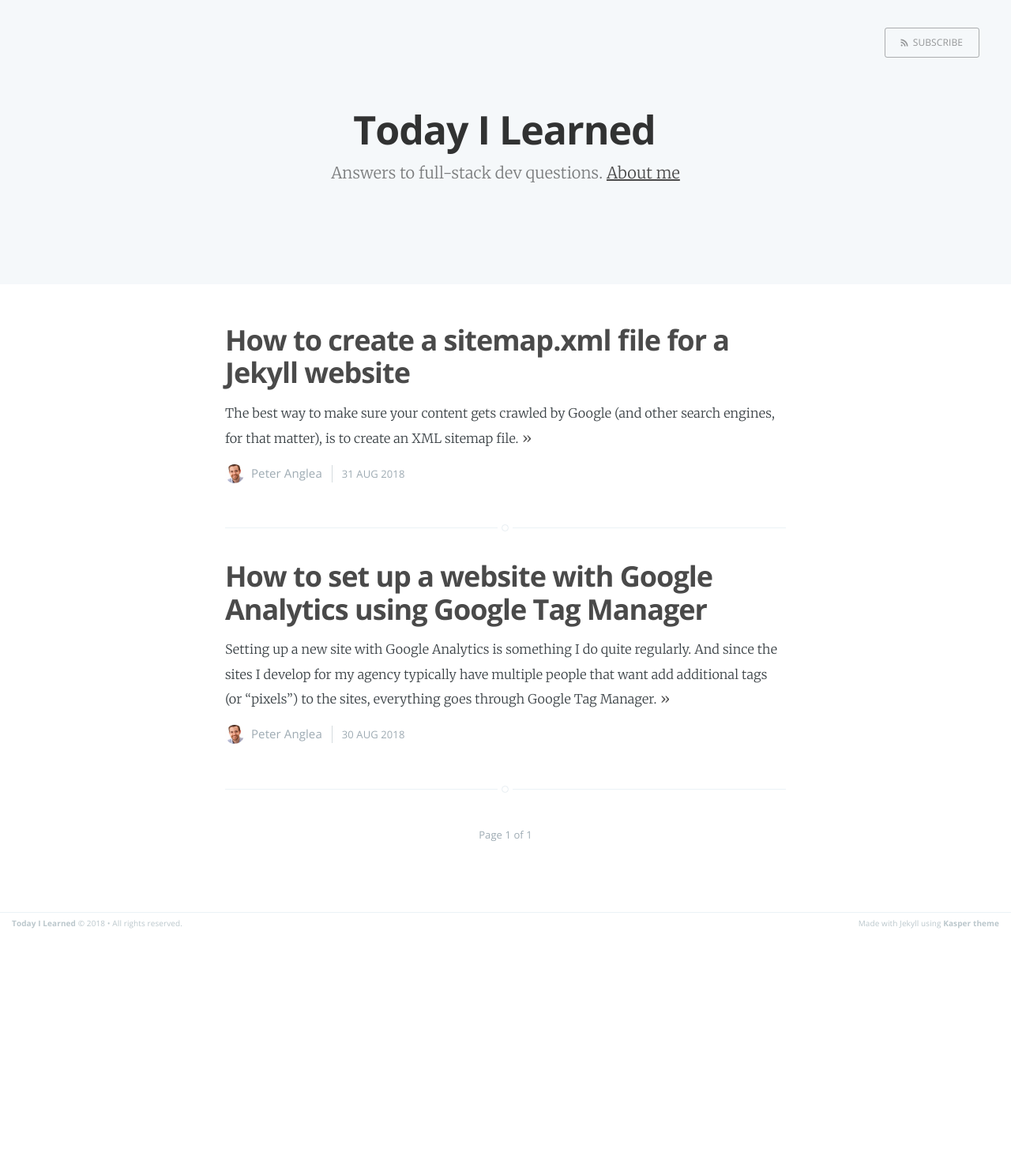
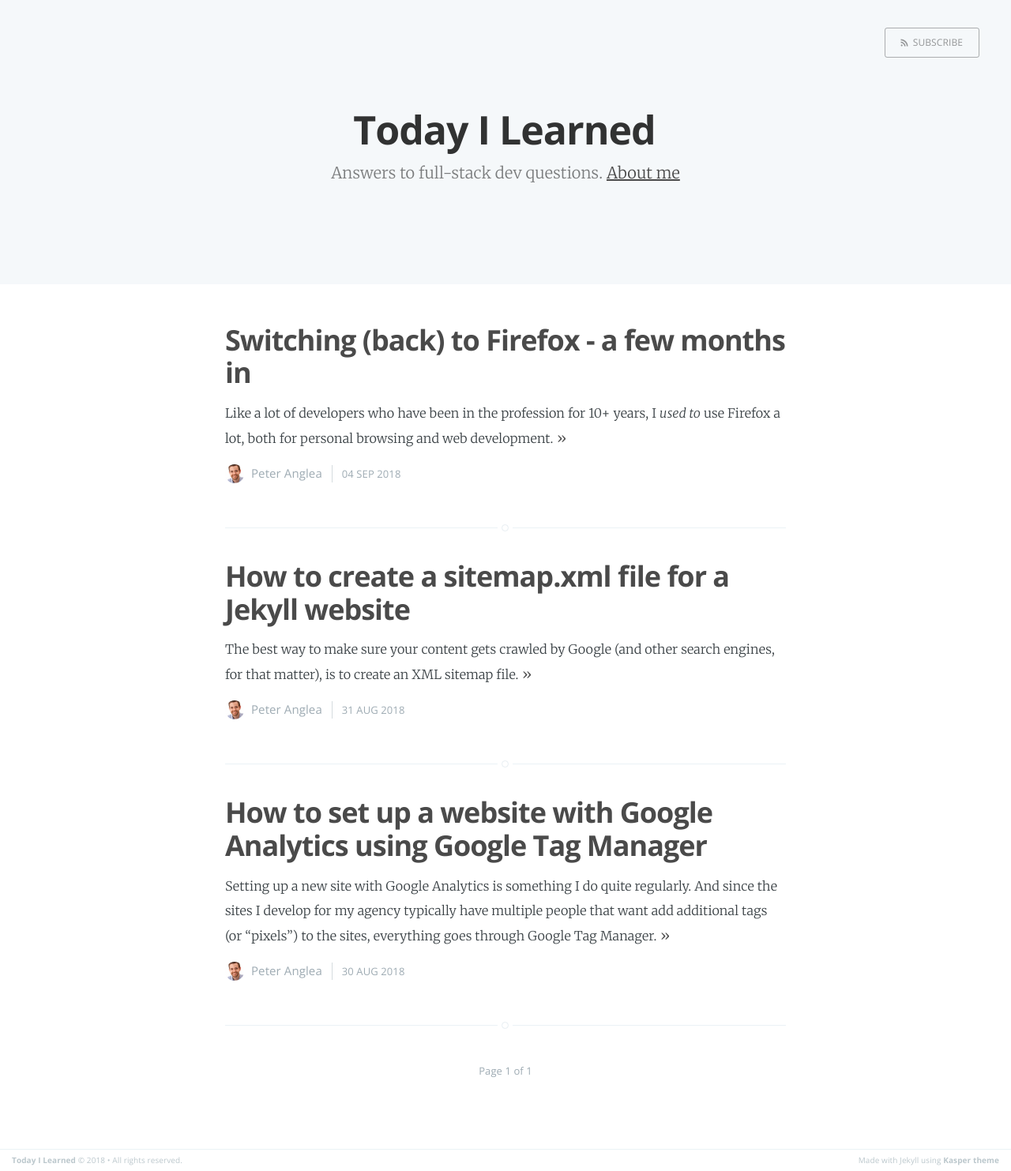
Before and after one commit to peteranglea/blog, a Jekyll site: the page built from index.html, in a window 1280 px wide. Shown: the whole page at 79% size. Built offline with Jekyll 4.4.1, drawn with Linux system fonts in a browser that asks for light colours; the list of posts is cut into pages by our own code; before the commit the page ends 1184 px from its top, so only the background shows below that; some of the changed lines change nothing that is shown.

Commit message:
New blog post - firefox

```diff
--- /dev/null
+++ b/_posts/2018-09-04-switching-back-to-firefox.md
@@ -0,0 +1,49 @@
+---
+layout: post
+title: Switching (back) to Firefox - a few months in
+description: I decided to try switching back to Firefox from Chrome as my primary development browser a few months ago. Here's how it's going.
+cover: https://res.cloudinary.com/peteranglea/image/upload/v1536065377/new222-21-1400x720.png
+tags:
+- Firefox
+- Chrome
+---
+
+Like a lot of developers who have been in the profession for 10+ years, I *used to* use Firefox a lot, both for personal browsing and web development.
+
+[I even have the t-shirt to prove it](https://twitter.com/peteranglea/status/1016723311735328768).
+
+But eventually my fanboy-ish love for Firefox was extinguished by Google Chrome and the numerous cutting-edge advantages it offered developers and other users alike in terms of speed, features, and web standards. Lately, though, there's been a shift in the development of these two browsers. Chrome is getting increasingly slower and more bloated, and Firefox is getting back to basics and the main features that made it great in the first place – speed and developer tools.
+
+If I had to pick two features that were most essential for me in a browser, it would be that: **speed and developer tools**.
+
+So, like many others in the web development community, I decided to give Firefox another shot. It's been a couple months now... here's how it's going.
+
+## Things I like
+
+**1. The SPEED!**
+Ohmigoodness, the speed. The new Firefox "Quantum" puts Firefox light years ahead of where it used to be and leaps and bounds faster than Chrome. It loads fast, the UI is fast, the web just loads faster – it's great.
+
+**2. Lower memory usage**
+Chrome is a bit of a memory hog. I currently have a slightly older Macbook Pro with only 8GB of ram. The fan is constantly running, and Chrome would invariably gobble up as many GB of ram as I had left at any given point.
+
+Now, my fan *still* runs a lot - but not nearly as much as before. The rest of my apps are not as bogged down as they were when there were running alongside Chrome.
+
+**3. Front-end tooling**
+Due to some great work and community-building by the like of [Jen Simmons](https://twitter.com/jensimmons), the front-end features have come a long way.
+
+The most distinctive tool is the CSS Grid Inspector. As I have been starting to incorporate more and more CSS grid into my front-end designs, having the ability to highlight the rows, columns, grid lines, and grid areas from the web inspector has been a huge help.
+
+![Firefox CSS Grid Inspector tool](http://res.cloudinary.com/peteranglea/image/upload/c_scale,e_shadow:40,w_1000/v1536067013/usf-css-grid.jpg)
+
+## Pain points
+
+As with any migration, it hasn't been without its pain points. Mostly that was just me getting used to the layout of tools and options and relearning how they work in Firefox compared to Chrome.
+
+1. Chrome had all my frequently visited URLs saved. Moving to Firefox was like a blank canvas in terms of browser history. I wish there was some way that Firefox could assume my browsing history from another browser and autocomplete my URLs better. After a few weeks to a month, I was back to normal.
+2. Firefox isn't quite as advanced as Chrome in terms of a few emerging web standards (although, to be fair, it's ahead in others). One of my new favorite APIs is the Web MIDI API. [Read my article on Smashing Magazine about that](https://www.smashingmagazine.com/2018/03/web-midi-api/). Go ahead, Firefox... make my dreams come true.
+3. Google Drive and associated apps (Docs, Slides) and other Google products I use frequently (Analytics) have some quirks with Firefox. At times I have reverted to Chrome to run a Slides presentation. That's probably on Google, not Firefox, but it's worth noting that I've been tripped up numerous times since I lean pretty heavily on some of those tools.
+4. I wish Firefox had better native PDF support. Instead of downloading and opening a PDF outside of Firefox everytime, I wish it opened up in a new tab like Chrome does. Maybe I'm doing it wrong... maybe there's a plugin... but right out of the box it's not what I wished for.
+
+These are admittedly very small quibbles. There were other small hurdles, but for the most part they feel too inconsequential to list here. It hasn't been all unicorns and rainbows since I made the switch, but nothing has exasperated me to the point of considering a switch back at this point.
+
+I'm all in on Firefox for the time being.
--- a/assets/css/screen.css
+++ b/assets/css/screen.css
@@ -528,7 +528,7 @@ ins iframe {
 }
 
 /* Put a semi-opaque radial gradient behind the icon to make it more visible
-   on photos which happen to have a light background. */
+   on photos which happen to have a light background.
 .home-template .main-header:after {
     display: block;
     content: " ";
@@ -543,7 +543,7 @@ ins iframe {
     background: -webkit-gradient(radial, center center, 0px, center center, 100%, color-stop(0%,rgba(0,0,0,0.15)), color-stop(70%,rgba(0,0,0,0)), color-stop(100%,rgba(0,0,0,0)));
     background: -webkit-radial-gradient(center, ellipse cover,  rgba(0,0,0,0.15) 0%,rgba(0,0,0,0) 70%,rgba(0,0,0,0) 100%);
     background: radial-gradient(ellipse at center,  rgba(0,0,0,0.15) 0%,rgba(0,0,0,0) 70%,rgba(0,0,0,0) 100%);
-}
+}*/
 
 /* Hide when there's no cover image or on page2+ */
 .no-cover .scroll-down,
```
